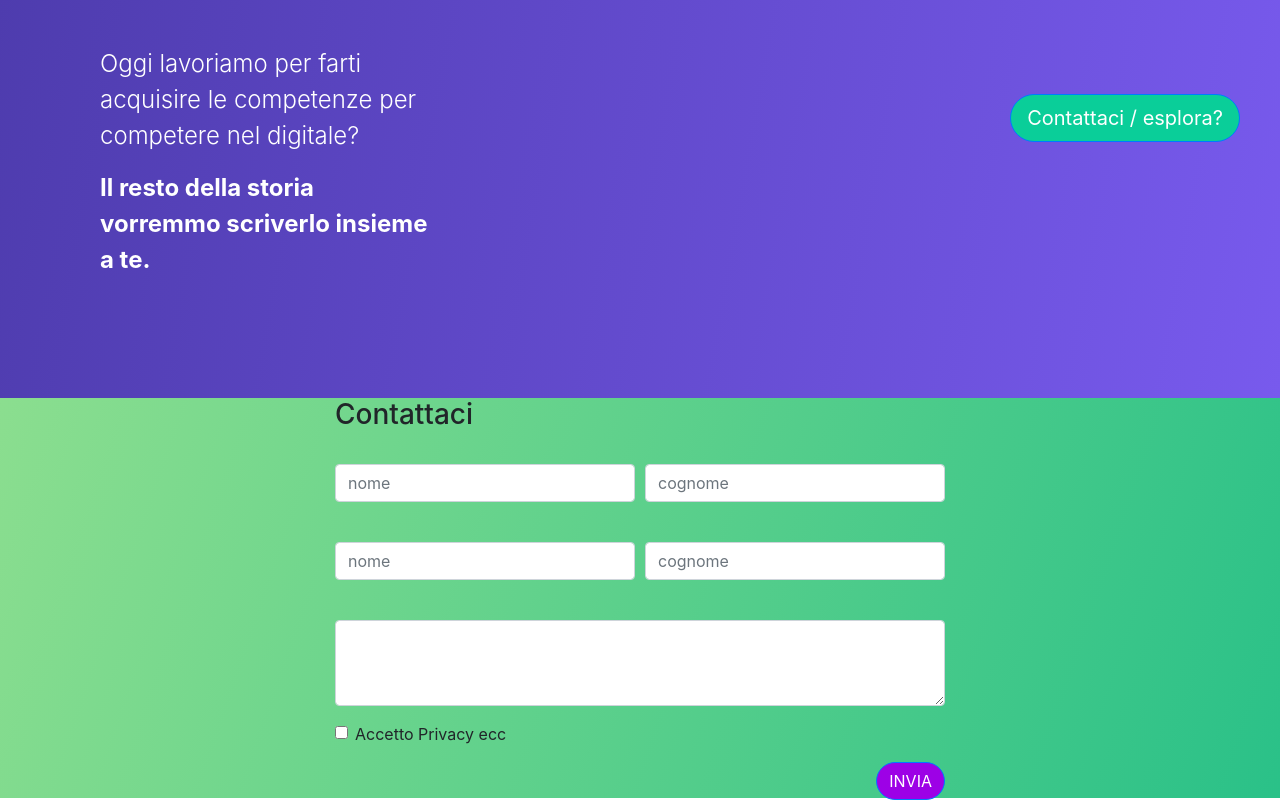
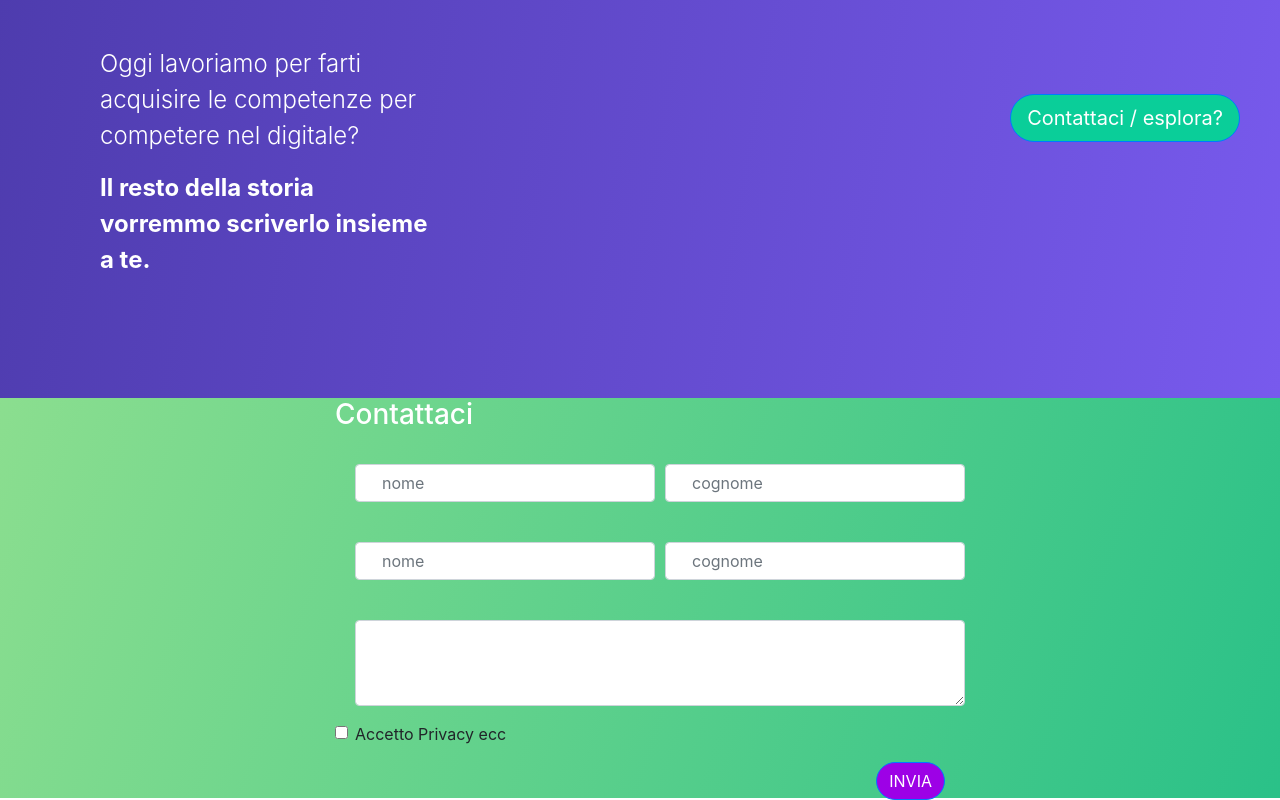
Before and after one commit to MicheleProcacciante/compito3, a plain HTML site: page index.html in a window 1280 px wide. Shown: the part 2115-2915 px from the top of the page. Drawn offline with nearby package versions, Linux system fonts and the light colour scheme.

Commit message:
Add files via upload

```diff
--- a/index.html
+++ b/index.html
@@ -5,6 +5,8 @@
     <meta charset="utf-8">
     <meta name="viewport" content="width=device-width, initial-scale=1, shrink-to-fit=no">
     <link rel="stylesheet" href="build/main.css">
+    <link href="https://fonts.googleapis.com/icon?family=Material+Icons"
+      rel="stylesheet">
 
     <!-- Bootstrap CSS -->
     <link rel="stylesheet" href="https://stackpath.bootstrapcdn.com/bootstrap/4.1.3/css/bootstrap.min.css" integrity="sha384-MCw98/SFnGE8fJT3GXwEOngsV7Zt27NXFoaoApmYm81iuXoPkFOJwJ8ERdknLPMO" crossorigin="anonymous">
@@ -352,14 +354,21 @@
 
 
 
-
       <form>
         <div class="form container-fluid ">
-          <h3 class="">Contattaci</h3>
+
+          <p class="h3 text-left" style="color: white;">Contattaci</p>
         <div class="form-row">
           <div class="form-group col-md-6  ">
+            <div class="field">
+
+
             <label for="name"></label>
-            <input type="text" class="form-control" id="inputEmail4" placeholder="nome">
+
+
+            <input  type="text" class="form-control" id="inputEmail4" placeholder="nome">
+
+          </div>
           </div>
           <div class="form-group col-md-6">
             <label for="surname"></label>
@@ -394,6 +403,7 @@
         <button type="submit" style="background-color: #9d01e6; border-radius: 100px; " class="btn   btn-primary ">INVIA</button>
       </div>
     </div>
+
   </form>
 
 
--- a/main.scss
+++ b/main.scss
@@ -255,6 +255,7 @@ h5{
   }
   form{
     height: 600px !important;
+
   }
 
 }
@@ -267,3 +268,7 @@ h5{
 
     }
   }
+  .form-control{
+    padding-left: 26px !important;
+    margin-left: 20px;
+  }
```
Also changed, not shown: build/main.css, storia/person-circle.svg (added), 1 other file.
